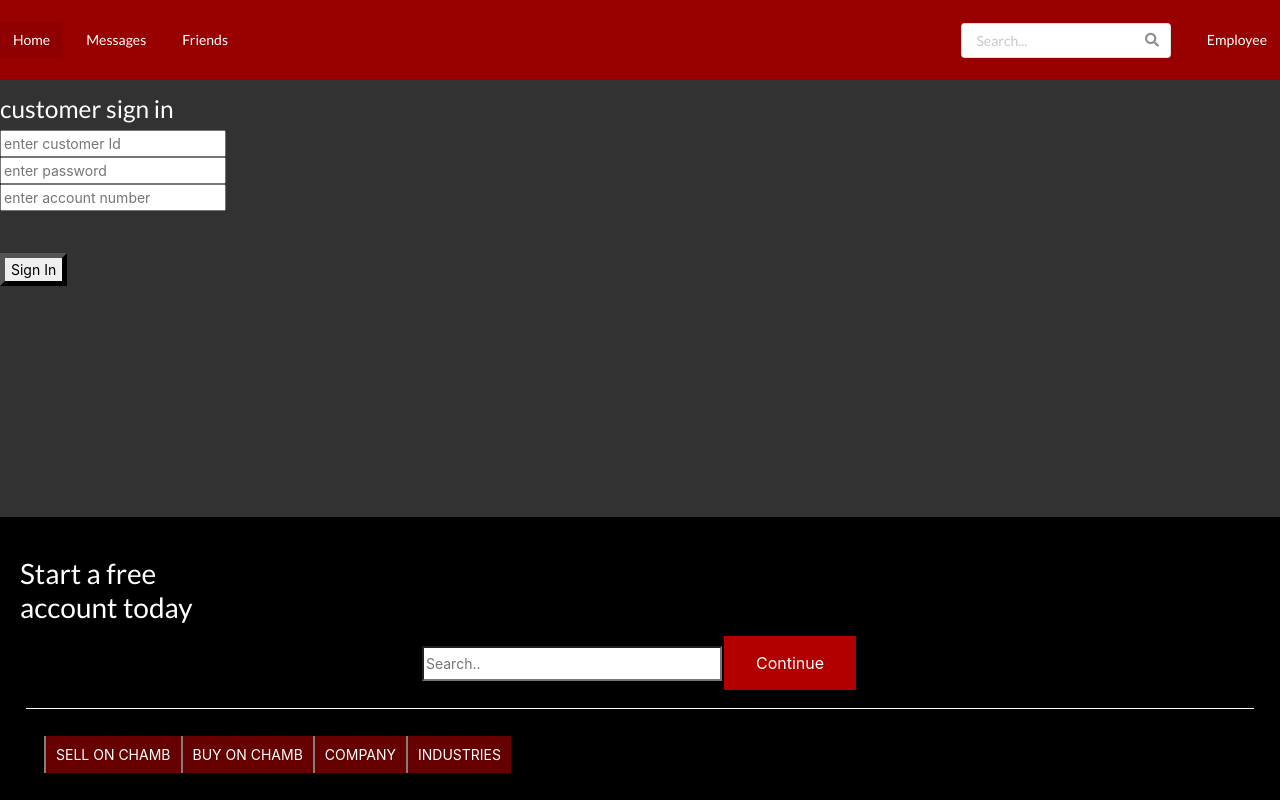
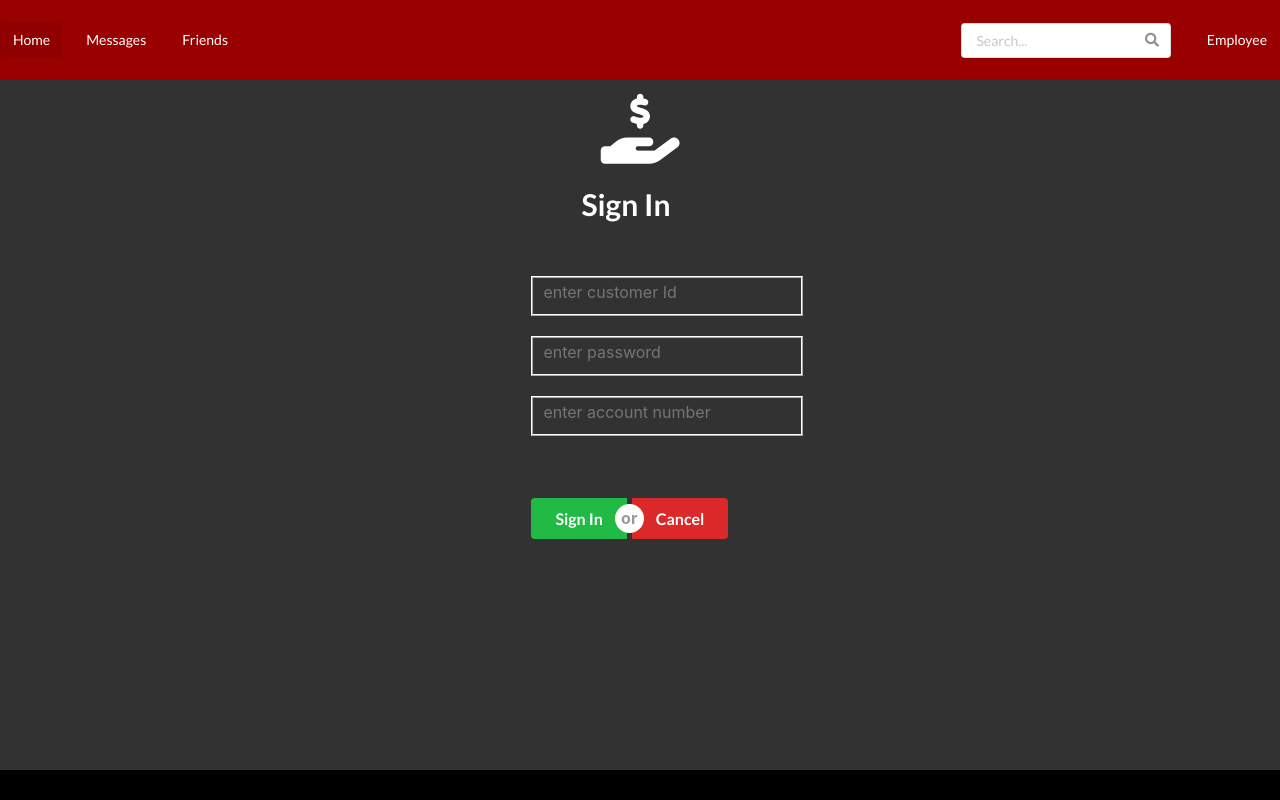
Before and after one commit to harshita360/loan-management-dbms, a React (Create React App) app in the folder client/: page /custsignin in a window 1280 px wide. Shown: the top 800 px of the page. Built offline with nearby package versions, Linux system fonts and the light colour scheme.

Commit message:
added styling customer sign in

```diff
--- a/client/public/index.html
+++ b/client/public/index.html
@@ -10,6 +10,7 @@
       content="Web site created using create-react-app"
     />
     <link rel="apple-touch-icon" href="%PUBLIC_URL%/logo192.png" />
+
     <!--
       manifest.json provides metadata used when your web app is installed on a
       user's mobile device or desktop. See https://developers.google.com/web/fundamentals/web-app-manifest/
@@ -25,6 +26,7 @@
       integrity="sha384-Vkoo8x4CGsO3+Hhxv8T/Q5PaXtkKtu6ug5TOeNV6gBiFeWPGFN9MuhOf23Q9Ifjh"
       crossorigin="anonymous"
     />
+    <script src="https://kit.fontawesome.com/858a2910ff.js" crossorigin="anonymous"></script>
     <!--
       Notice the use of %PUBLIC_URL% in the tags above.
       It will be replaced with the URL of the `public` folder during the build.
--- a/client/src/components/CustomerSignIn.js
+++ b/client/src/components/CustomerSignIn.js
@@ -1,6 +1,7 @@
 import React from "react";
 import history from "../history";
 import axios from "axios";
+import "./sgin.css";
 
 class CustomerSignIn extends React.Component {
   state = {
@@ -59,12 +60,18 @@ class CustomerSignIn extends React.Component {
   render() {
     const { error } = this.state;
     return (
-      <div>
-        <h3>customer sign in </h3>
+      <div className="ui centered grid">
+      <div className="three wide column">
+      <center>
+      <i class="fas fa-hand-holding-usd fa-5x"></i>
+      </center>
+        <h3>Sign In </h3>
 
         <input
           placeholder="enter customer Id"
           onChange={(e) => this.setState({ customerId: e.target.value })}
+          className="sign id"
+          type="id"
         />
         {error.custid !== "" && (
           <span style={{ color: "yellow" }}>{this.state.error.custid}</span>
@@ -73,6 +80,8 @@ class CustomerSignIn extends React.Component {
         <input
           placeholder="enter password"
           onChange={(e) => this.setState({ password: e.target.value })}
+          className="sign pass"
+          type="pass"
         />
         {error.pass !== "" && (
           <span style={{ color: "yellow" }}>{this.state.error.pass}</span>
@@ -81,6 +90,8 @@ class CustomerSignIn extends React.Component {
         <input
           placeholder="enter account number"
           onChange={(e) => this.setState({ account: e.target.value })}
+          className="sign ac"
+          type="ac"
         />
         {error.acc !== "" && (
           <span style={{ color: "yellow" }}>{this.state.error.acc}</span>
@@ -89,7 +100,13 @@ class CustomerSignIn extends React.Component {
 
         <br />
         <br />
-        <button onClick={this.handleSignIn}>Sign In</button>
+        <div className="ui large buttons">
+        <button className="ui green button"
+         onClick={this.handleSignIn}>Sign In</button>
+         <div className="or"></div>
+         <button className="ui red button">Cancel</button>
+       </div>
+      </div>
       </div>
     );
   }
--- /dev/null
+++ b/client/src/components/sgin.css
@@ -0,0 +1,61 @@
+.sign{
+  position:relative;
+  box-sizing:border-box;
+  height: auto;
+  padding: 10px;
+  font-size: 16px;
+}
+h3{
+  margin-bottom: 25%;
+  font-weight: normal;
+  font-size: 30px;
+  padding-top: 10%;
+  font-weight: bold;
+  margin-left: 50px
+}
+
+.body{
+  align-items: center;
+  padding-top: 40px;
+  padding-bottom: 40px;
+}
+.id{
+  display: -ms-flexbox;
+  display:flex;
+  -ms-flex-align:center;
+  margin-bottom: -1px;
+  /* border-bottom-right-radius: 10%;
+  border-bottom-left-radius: 10%;
+  border-top-right-radius: 10%;
+  border-top-left-radius:10%; */
+  background-color:inherit;
+  border-color: white;
+  border-style:ridge;
+  padding-top: 2px;
+}
+.pass{
+  display: -ms-flexbox;
+  display:flex;
+  -ms-flex-align:center;
+  margin-bottom: -1px;
+  border-bottom-right-radius: 0;
+  border-bottom-left-radius: 0;
+    padding-top: 2px;
+    background-color: inherit;
+    border-color: white;
+    border-style:ridge;
+    padding-top: 2px;
+}
+.ac{
+  display: -ms-flexbox;
+  display:flex;
+  -ms-flex-align:center;
+  margin-bottom: -1px;
+  border-bottom-right-radius: 0;
+  border-bottom-left-radius: 0;
+  padding-top: 2px;
+  background-color: inherit;
+  border-color: white;
+  border-style:ridge;
+  padding-top: 2px;
+}
```
